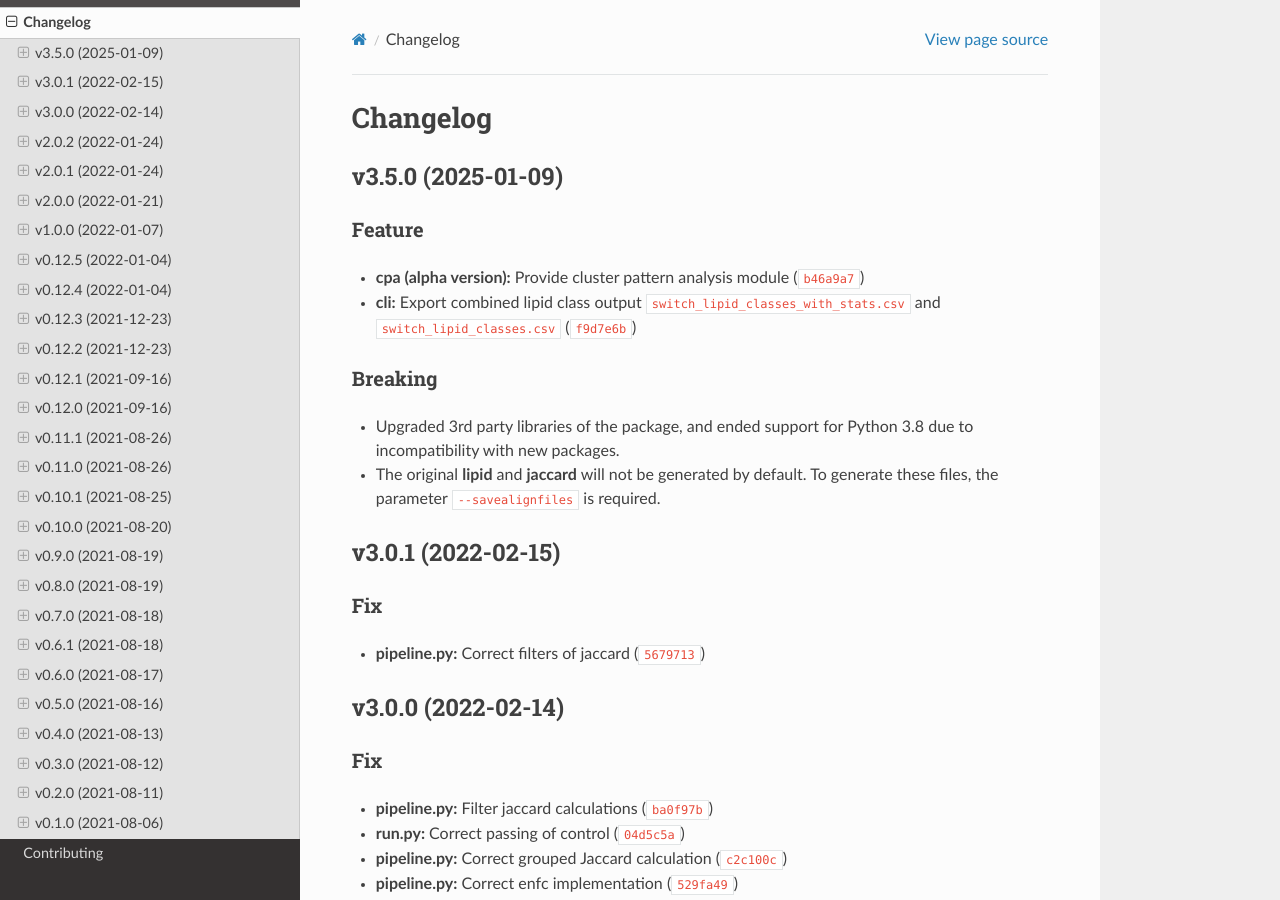
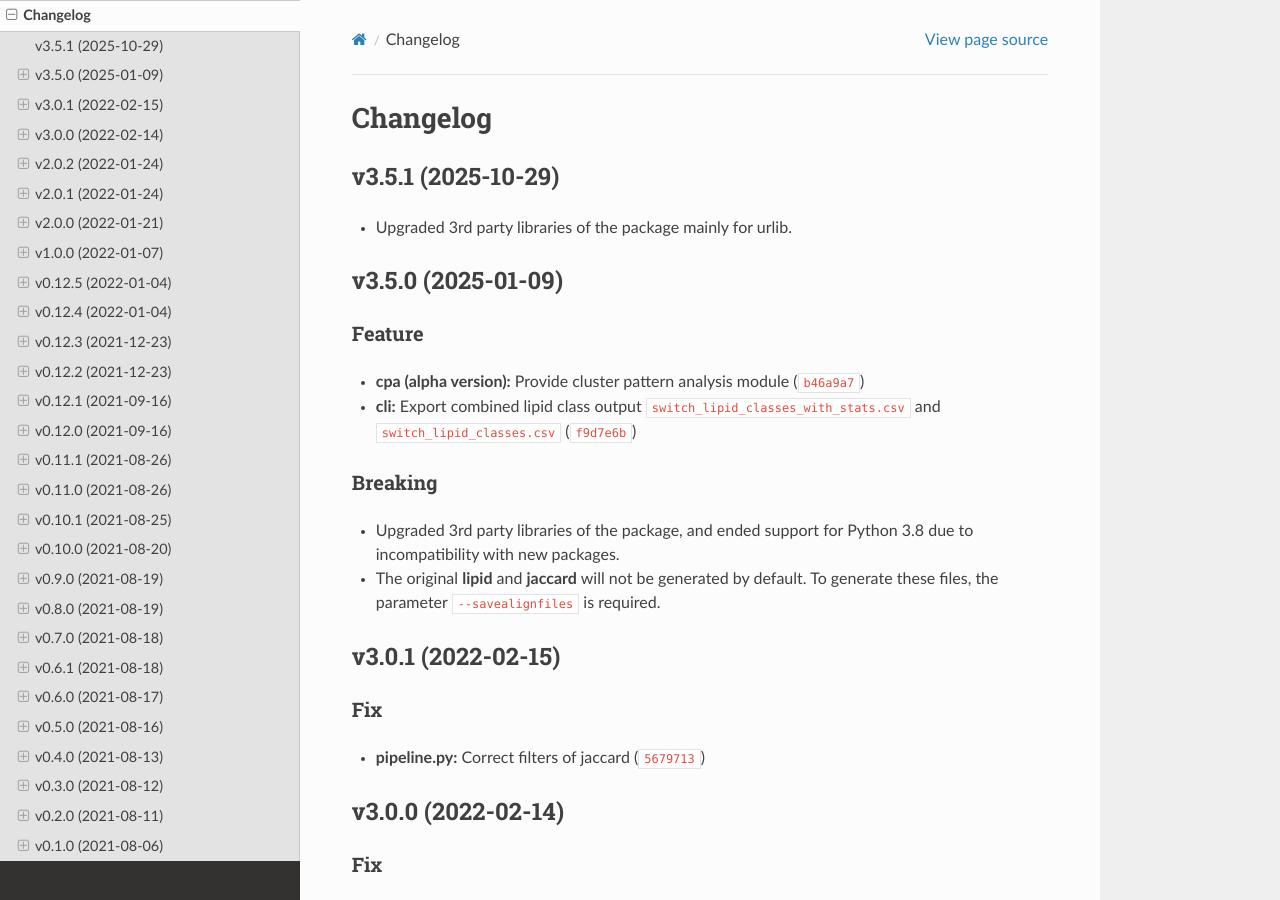
Before and after one commit to IMS-Bio2Core-Facility/lta, a Sphinx documentation site: the page built from docs/changelog.md, in a window 1280 px wide and 900 px high. Built offline with Sphinx 7.4.7 and the Read the Docs theme 3.1.0, drawn with Linux system fonts in a browser that asks for light colours.

Commit message:
chore: bumping to 3.5.1

```diff
--- a/CHANGELOG.md
+++ b/CHANGELOG.md
@@ -1,6 +1,9 @@
 # Changelog
 
 <!--next-version-placeholder-->
+## v3.5.1 (2025-10-29)
+* Upgraded 3rd party libraries of the package mainly for urlib.
+
 
 ## v3.5.0 (2025-01-09)
 ### Feature
--- a/docs/conf.py
+++ b/docs/conf.py
@@ -12,7 +12,7 @@ sys.path.insert(0, os.path.abspath("../lta/"))
 project = "LTA"
 author = "Ryan B Patterson-Cross"
 copyright = "2021, IMS-MRL Bioinformatics and Biostatistic Core"
-version = "3.5.0"
+version = "3.5.1"
 extensions = [
     "sphinx_rtd_theme",
     "sphinx.ext.autodoc",
--- a/lta/__init__.py
+++ b/lta/__init__.py
@@ -7,4 +7,4 @@ __version__ : str
     The version number,
     specified in the form 'major.minor.patch'
 """
-__version__ = "3.5.0"
+__version__ = "3.5.1"
--- a/pyproject.toml
+++ b/pyproject.toml
@@ -1,6 +1,6 @@
 [tool.poetry]
 name = "LipidTA"
-version = "3.5.0"
+version = "3.5.1"
 packages=[{include = "lta"}]
 description = "Lipid Traffic Analysis"
 license = "MIT"
```
